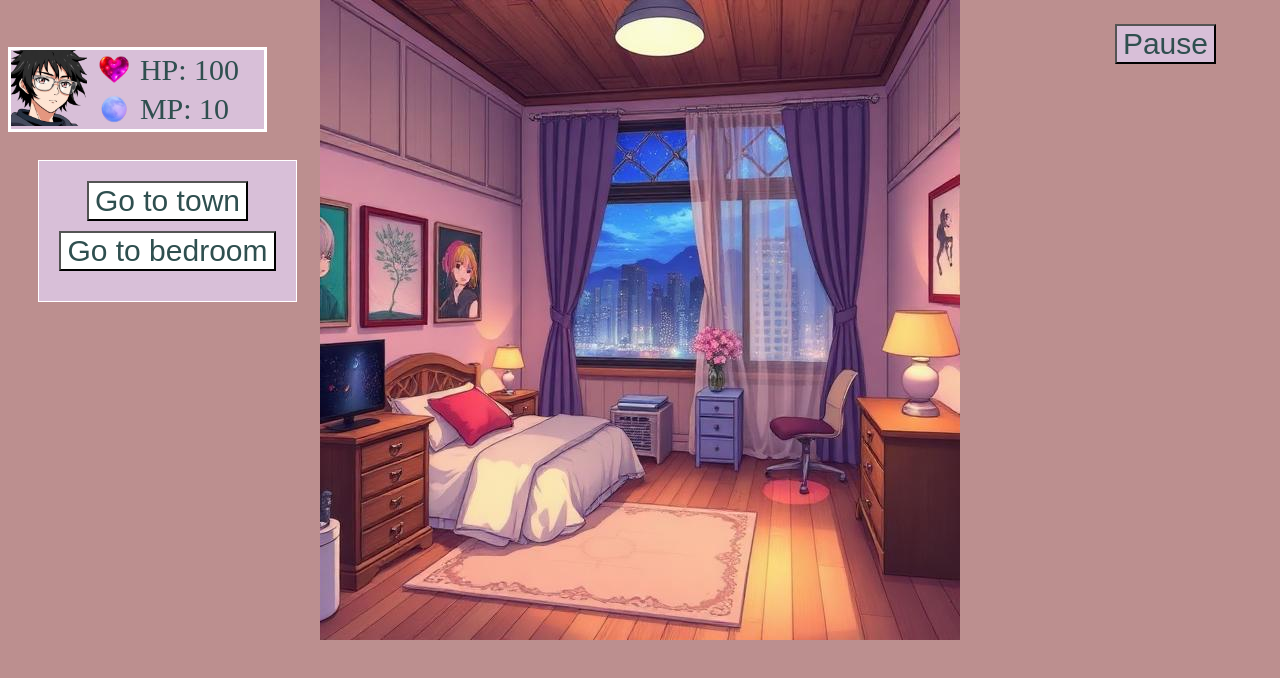
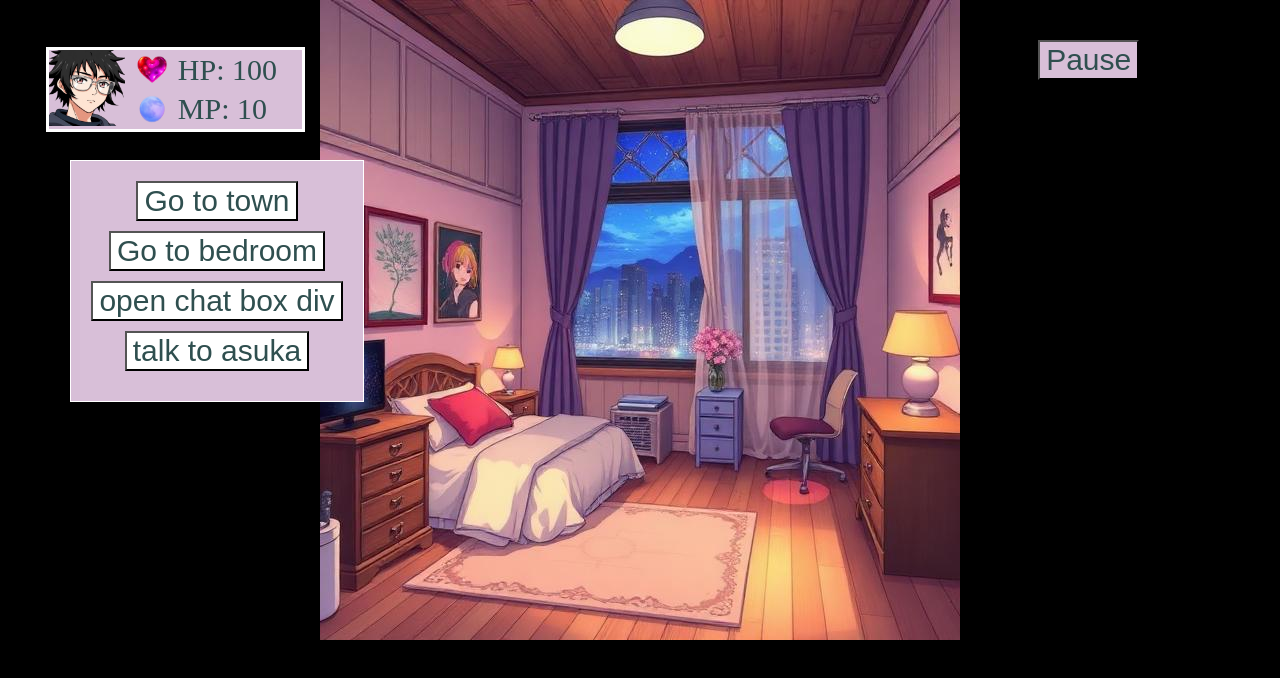
Before and after one commit to amethystCyber/amatsumiMMO, a plain HTML site: page amatsumiSPA.html in a window 1280 px wide. Drawn offline with Linux system fonts and the light colour scheme.

Commit message:
good evening, today I will be focusing on creating an npc object, then using this object in a "chatbox" to have conversations with this npc. I want these functions I make for this be plug and play with other npc objects making it universal, they would all need a conversation parameter with an array im thinking for strings of dialouge and another parameter for that specific npcs index. after pressing the next button with the chatbox it would increase the index by 1 and reset it once the array is at its end and restart. -wish me luck ima need it -ima lil high lol celo

```diff
--- a/amatsumiSPA.html
+++ b/amatsumiSPA.html
@@ -2,7 +2,7 @@
 <head>
 <style>
 body{
-    background-color: rosybrown;
+    background-color: black;
     background-size: 50%;
     background-position: top center;
     background-repeat: no-repeat;
@@ -10,8 +10,8 @@ body{
 /*pause menu UI*/
 #pause{
     position: absolute;
-    top: 3%;
-    right: 5%;
+    top: 5%;
+    right: 11%;
     font-size: 30px;
     background-color: thistle;
     color: darkslategray;
@@ -70,7 +70,7 @@ flex-direction: row;
   border: solid 3px white;
   background-color: thistle;
   position: relative;
-  left: 0%;
+  left: 3%;
   top: 5%;
   width: 20%;
   height: 10%;
@@ -127,7 +127,7 @@ flex-direction: row;
 }
 
 /*Chatbox UI*/
-.chatbox{
+#chatbox{
 border: solid 1px black;
 background-color: white;
 width: 35%;
@@ -172,7 +172,7 @@ border: solid 1px black;
   width: fit-content;
   position: absolute;
   top: 20%;
-  left: 3%;
+  left: 5.5%;
   color: darkslategray;
   font-weight: bold;
   border: solid 1px white;
@@ -225,7 +225,7 @@ border: solid 1px black;
 <div id="asuka"></div>
 
 <!--Chatbox-->
-<div class="chatBox">
+<div id="chatBox">
 <div id="chatPic"></div>
 <div id="chatTalk"></div>
 </div>
@@ -236,6 +236,12 @@ border: solid 1px black;
 <div id="navBox">
 <button onclick="goToRoom('town')">Go to town</button>
 <button onclick="goToRoom('bedroom')">Go to bedroom</button>
+
+
+
+<!--testing buttons-->
+<button onclick="openChatBox()">open chat box div</button>
+<button onclick="talkToAsuka()">talk to asuka</button>
 </div>
 
 
@@ -354,6 +360,21 @@ saveGame();
 }
 
 
+
+
+
+function openChatBox(){
+  document.getElementById('chatBox').style.display = "flex";
+}
+
+function talkToAsuka(){
+  openChatBox();
+
+}
+
+
+
+
 pauseStatsSetup();
 loadPlayerBox();
 loadGame();
```
